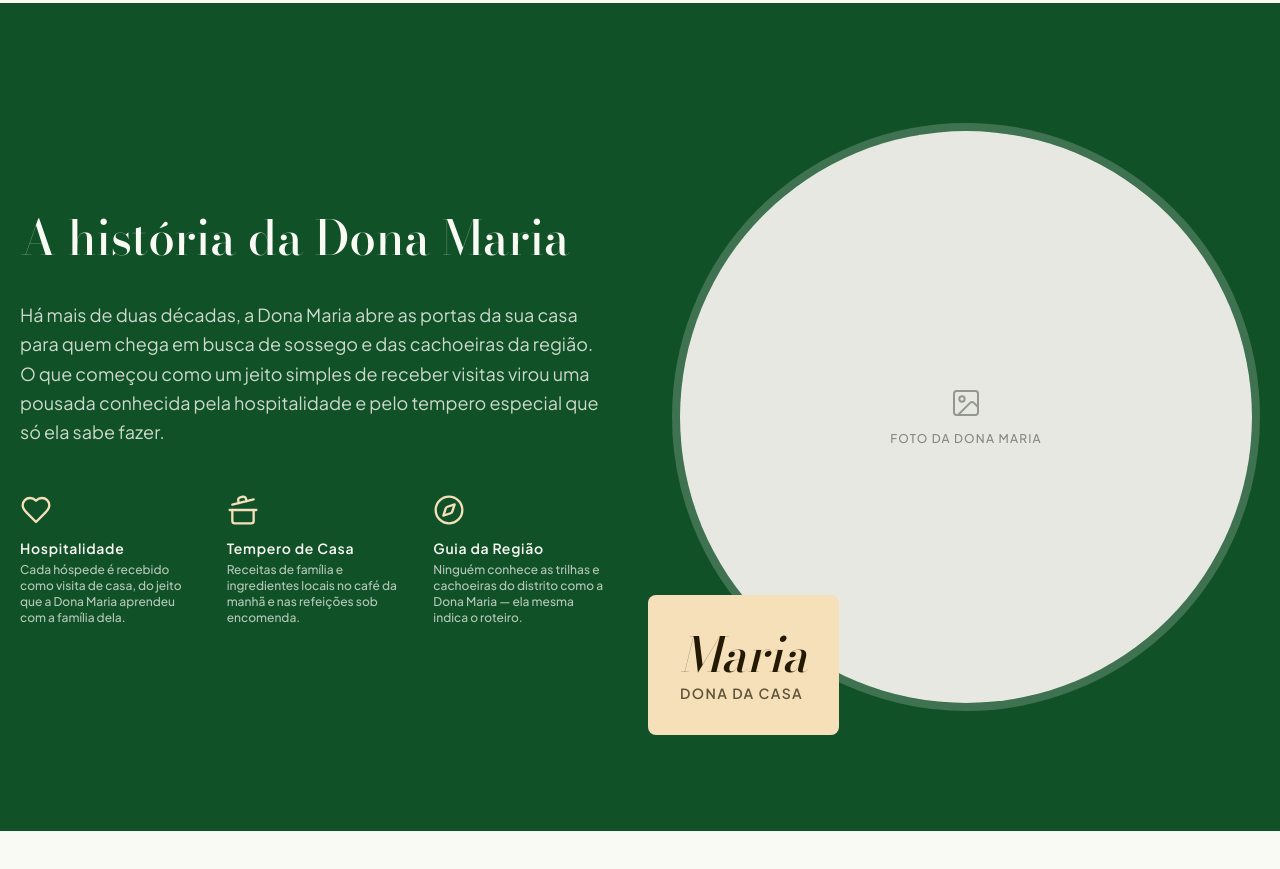
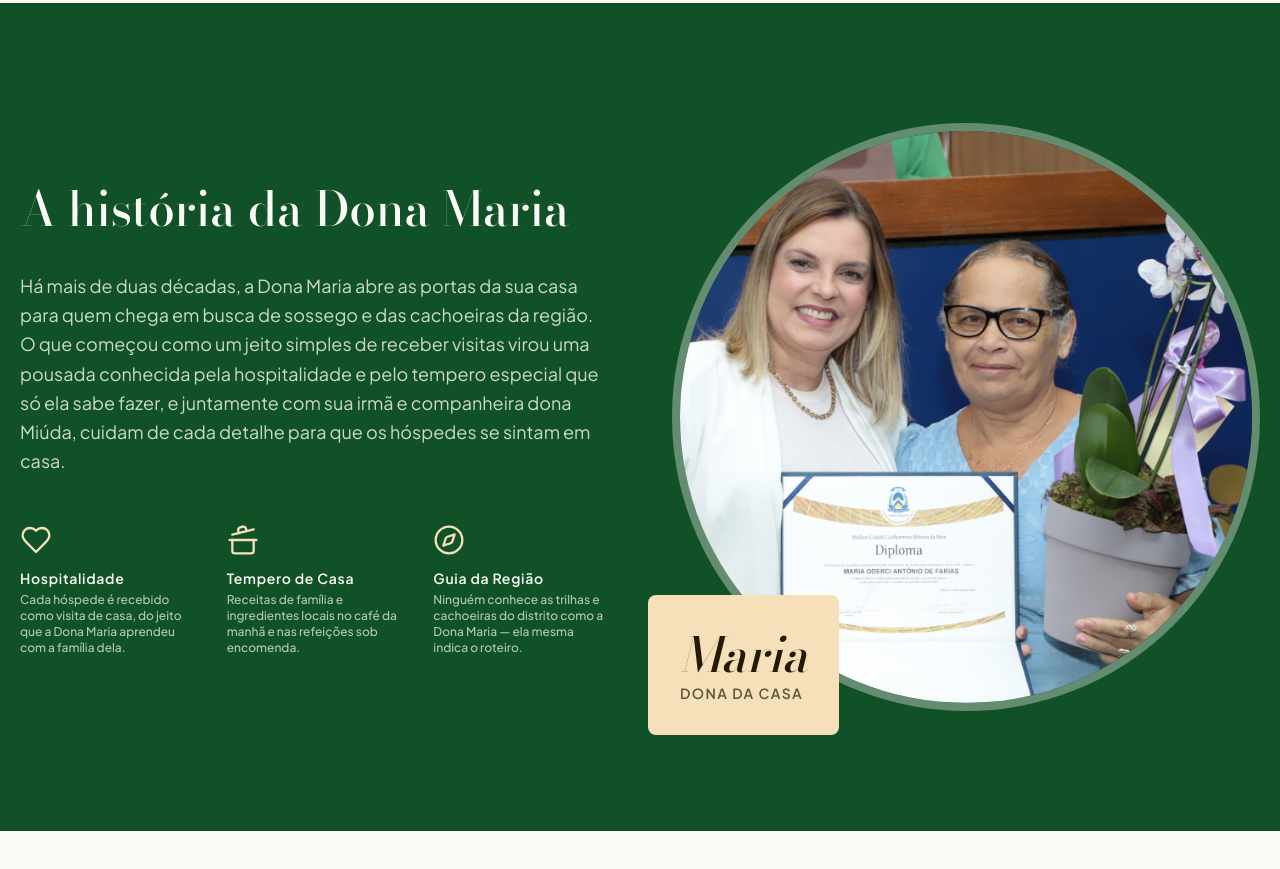
Before and after one commit to ilwca/donamaria-landingpage, a Next.js app: page / in a window 1280 px wide. Shown: the part 3360-4229 px from the top of the page. Built offline with nearby package versions, Linux system fonts and the light colour scheme; no server answers.

Commit message:
style: adicionado e editado seção de story

```diff
--- a/src/components/StorySection.tsx
+++ b/src/components/StorySection.tsx
@@ -1,6 +1,7 @@
+import Image from "next/image";
 import { Heart, CookingPot, Compass } from "lucide-react";
-import ImagePlaceholder from "./ImagePlaceholder";
 import Reveal from "./Reveal";
+import donaMariaPhoto from "../../public/images/dona-maria.jpeg";
 
 const highlights = [
   {
@@ -33,7 +34,8 @@ export default function StorySection() {
             quem chega em busca de sossego e das cachoeiras da região. O que
             começou como um jeito simples de receber visitas virou uma pousada
             conhecida pela hospitalidade e pelo tempero especial que só ela sabe
-            fazer.
+            fazer, e juntamente com sua irmã e companheira dona Miúda, cuidam de
+            cada detalhe para que os hóspedes se sintam em casa.
           </p>
           <div className="grid grid-cols-1 sm:grid-cols-3 gap-8 pt-4">
             {highlights.map(({ icon: Icon, title, description }) => (
@@ -50,7 +52,14 @@ export default function StorySection() {
 
         <Reveal as="div" className="relative order-1 lg:order-2">
           <div className="aspect-square rounded-full overflow-hidden border-8 border-surface-container-low/20">
-            <ImagePlaceholder label="Foto da Dona Maria" />
+            <Image
+              src={donaMariaPhoto}
+              alt="Foto da Dona Maria"
+              fill
+              sizes="(min-width: 1024px) 50vw, 200vw"
+              className="object-cover rounded-full border-8 border-surface-container-low/20"
+              priority
+            />
           </div>
           <div className="absolute -bottom-6 -left-6 bg-tertiary-fixed text-on-tertiary-fixed p-8 rounded-lg hidden md:block">
             <p className="font-display-lg text-headline-lg italic">Maria</p>
```
Also changed, not shown: public/images/dona-maria.jpeg (added).
